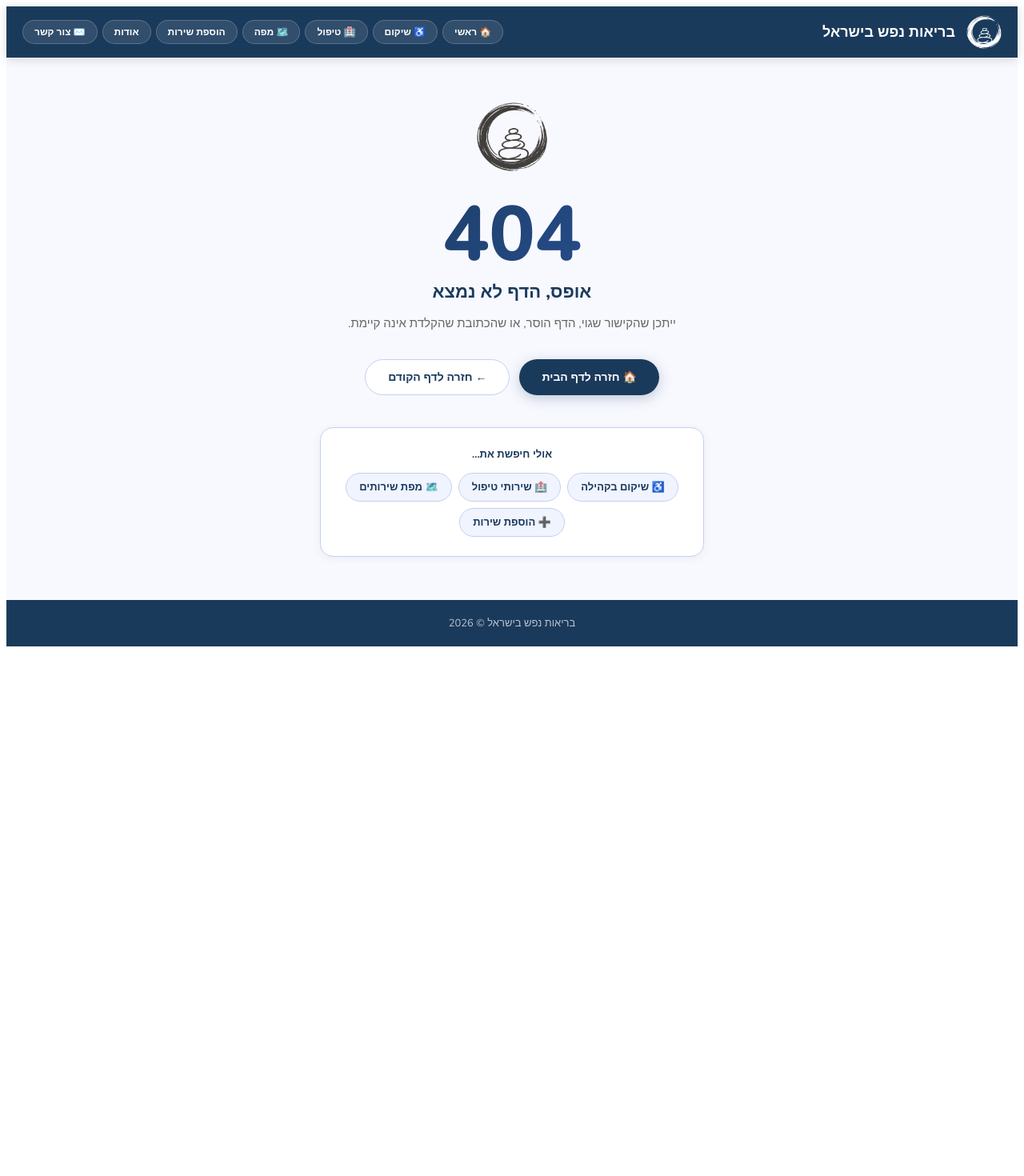
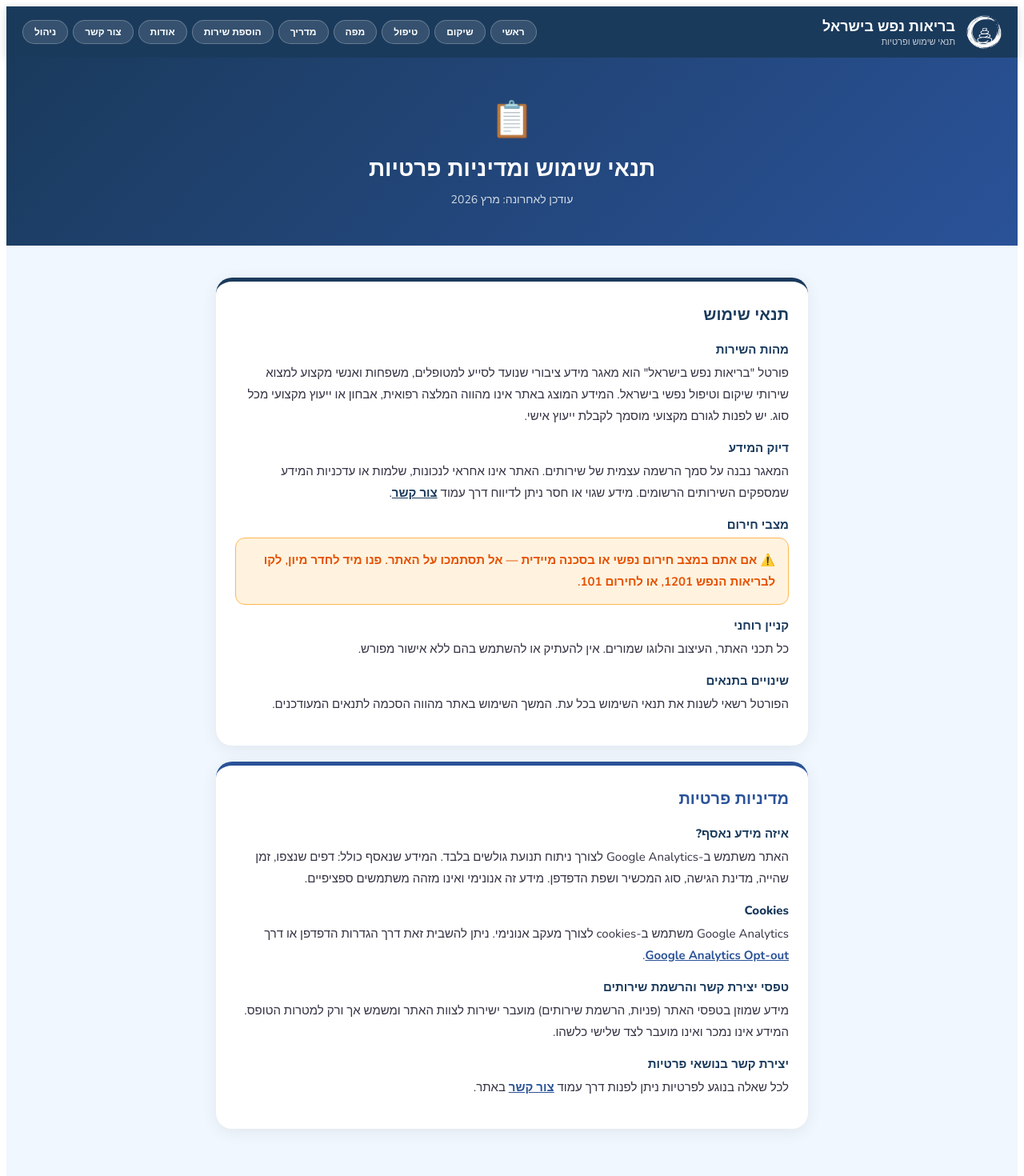
Before and after one commit to sivantelem-commits/rehab-directory, a Next.js app: page /legal in a window 1280 px wide. Before the commit this address had no page. Shown: the top 1470 px of the page at 80% size. Before the commit the page ends 816 px from the top, so only its background shows below. Built offline with nearby package versions, Linux system fonts and the light colour scheme.

Commit message:
Create legal.js

```diff
--- /dev/null
+++ b/pages/legal.js
@@ -0,0 +1,113 @@
+import Head from 'next/head'
+
+const NAV = [['/', 'ראשי'], ['/rehab', 'שיקום'], ['/treatment', 'טיפול'], ['/map', 'מפה'], ['/guide', 'מדריך'], ['/register', 'הוספת שירות'], ['/about', 'אודות'], ['/contact', 'צור קשר'], ['/admin', 'ניהול']]
+
+export default function Legal() {
+  return (
+    <>
+      <Head>
+        <title>תנאי שימוש ומדיניות פרטיות | בריאות נפש בישראל</title>
+        <meta name="description" content="תנאי שימוש ומדיניות פרטיות של פורטל בריאות נפש בישראל." />
+        <meta name="robots" content="index, follow" />
+        <link rel="canonical" href="https://rehabdirectoryil.vercel.app/legal" />
+        <link href="https://fonts.googleapis.com/css2?family=Nunito:wght@400;600;700;800&display=swap" rel="stylesheet" />
+      </Head>
+
+      <div dir="rtl" style={{ fontFamily: "'Nunito', sans-serif", minHeight: '100vh', background: '#F0F7FF' }}>
+
+        <header style={{ background: '#1A3A5C', color: 'white', padding: '10px 20px', display: 'flex', alignItems: 'center', justifyContent: 'space-between', boxShadow: '0 2px 12px rgba(0,0,0,0.15)', flexWrap: 'wrap', gap: 8 }}>
+          <div style={{ display: 'flex', alignItems: 'center', gap: 14 }}>
+            <img src="/logo.png" alt="לוגו" style={{ width: 44, height: 44, objectFit: 'contain', filter: 'brightness(0) invert(1)' }} />
+            <div>
+              <div style={{ fontWeight: 800, fontSize: 18 }}>בריאות נפש בישראל</div>
+              <div style={{ fontSize: 11, opacity: 0.75 }}>תנאי שימוש ופרטיות</div>
+            </div>
+          </div>
+          <nav style={{ display: 'flex', gap: 6, flexWrap: 'wrap' }}>
+            {NAV.map(([href, label]) => (
+              <a key={href} href={href} style={{ color: 'white', background: 'rgba(255,255,255,0.12)', borderRadius: '999px', padding: '6px 14px', fontWeight: 600, fontSize: 12, border: '1.5px solid rgba(255,255,255,0.25)', textDecoration: 'none' }}>{label}</a>
+            ))}
+          </nav>
+        </header>
+
+        <div style={{ background: 'linear-gradient(135deg, #1A3A5C, #2A5298)', color: 'white', padding: '48px 20px', textAlign: 'center' }}>
+          <div style={{ fontSize: 44, marginBottom: 12 }}>📋</div>
+          <h1 style={{ fontSize: 28, fontWeight: 800, margin: '0 0 10px' }}>תנאי שימוש ומדיניות פרטיות</h1>
+          <p style={{ fontSize: 14, opacity: 0.8, margin: 0 }}>עודכן לאחרונה: מרץ 2026</p>
+        </div>
+
+        <main style={{ maxWidth: 740, margin: '0 auto', padding: '40px 16px 64px' }}>
+
+          {/* תנאי שימוש */}
+          <Section color="#1A3A5C" title="תנאי שימוש">
+
+            <SubTitle>מהות השירות</SubTitle>
+            <P>פורטל "בריאות נפש בישראל" הוא מאגר מידע ציבורי שנועד לסייע למטופלים, משפחות ואנשי מקצוע למצוא שירותי שיקום וטיפול נפשי בישראל. המידע המוצג באתר אינו מהווה המלצה רפואית, אבחון או ייעוץ מקצועי מכל סוג. יש לפנות לגורם מקצועי מוסמך לקבלת ייעוץ אישי.</P>
+
+            <SubTitle>דיוק המידע</SubTitle>
+            <P>המאגר נבנה על סמך הרשמה עצמית של שירותים. האתר אינו אחראי לנכונות, שלמות או עדכניות המידע שמספקים השירותים הרשומים. מידע שגוי או חסר ניתן לדיווח דרך עמוד <a href="/contact" style={{ color: '#1A3A5C', fontWeight: 700 }}>צור קשר</a>.</P>
+
+            <SubTitle>מצבי חירום</SubTitle>
+            <div style={{ background: '#FFF3E0', border: '1.5px solid #FFB74D', borderRadius: 12, padding: '14px 16px', marginBottom: 16 }}>
+              <P style={{ margin: 0, fontWeight: 600, color: '#E65100' }}>
+                ⚠️ אם אתם במצב חירום נפשי או בסכנה מיידית — אל תסתמכו על האתר. פנו מיד לחדר מיון, לקו לבריאות הנפש <strong>1201</strong>, או לחירום <strong>101</strong>.
+              </P>
+            </div>
+
+            <SubTitle>קניין רוחני</SubTitle>
+            <P>כל תכני האתר, העיצוב והלוגו שמורים. אין להעתיק או להשתמש בהם ללא אישור מפורש.</P>
+
+            <SubTitle>שינויים בתנאים</SubTitle>
+            <P>הפורטל רשאי לשנות את תנאי השימוש בכל עת. המשך השימוש באתר מהווה הסכמה לתנאים המעודכנים.</P>
+          </Section>
+
+          {/* מדיניות פרטיות */}
+          <Section color="#2A5298" title="מדיניות פרטיות">
+
+            <SubTitle>איזה מידע נאסף?</SubTitle>
+            <P>האתר משתמש ב-Google Analytics לצורך ניתוח תנועת גולשים בלבד. המידע שנאסף כולל: דפים שנצפו, זמן שהייה, מדינת הגישה, סוג המכשיר ושפת הדפדפן. מידע זה אנונימי ואינו מזהה משתמשים ספציפיים.</P>
+
+            <SubTitle>Cookies</SubTitle>
+            <P>Google Analytics משתמש ב-cookies לצורך מעקב אנונימי. ניתן להשבית זאת דרך הגדרות הדפדפן או דרך <a href="https://tools.google.com/dlpage/gaoptout" target="_blank" rel="noopener noreferrer" style={{ color: '#2A5298', fontWeight: 700 }}>Google Analytics Opt-out</a>.</P>
+
+            <SubTitle>טפסי יצירת קשר והרשמת שירותים</SubTitle>
+            <P>מידע שמוזן בטפסי האתר (פניות, הרשמת שירותים) מועבר ישירות לצוות האתר ומשמש אך ורק למטרות הטופס. המידע אינו נמכר ואינו מועבר לצד שלישי כלשהו.</P>
+
+            <SubTitle>יצירת קשר בנושאי פרטיות</SubTitle>
+            <P>לכל שאלה בנוגע לפרטיות ניתן לפנות דרך עמוד <a href="/contact" style={{ color: '#2A5298', fontWeight: 700 }}>צור קשר</a> באתר.</P>
+          </Section>
+
+        </main>
+
+        <footer style={{ background: '#1A3A5C', color: 'rgba(255,255,255,0.7)', textAlign: 'center', padding: '24px', fontSize: 13 }}>
+          <div style={{ marginBottom: 8 }}>
+            {[['/', 'ראשי'], ['/rehab', 'שיקום'], ['/treatment', 'טיפול'], ['/about', 'אודות'], ['/contact', 'צור קשר'], ['/legal', 'תנאי שימוש']].map(([href, label], i, arr) => (
+              <span key={href}>
+                <a href={href} style={{ color: 'rgba(255,255,255,0.7)', textDecoration: 'none' }}>{label}</a>
+                {i < arr.length - 1 && <span style={{ margin: '0 8px', opacity: 0.4 }}>·</span>}
+              </span>
+            ))}
+          </div>
+          בריאות נפש בישראל © {new Date().getFullYear()}
+        </footer>
+      </div>
+    </>
+  )
+}
+
+function Section({ color, title, children }) {
+  return (
+    <div style={{ background: 'white', borderRadius: 20, padding: '28px 24px', marginBottom: 20, boxShadow: '0 4px 20px rgba(0,0,0,0.07)', borderTop: `5px solid ${color}` }}>
+      <h2 style={{ fontSize: 20, fontWeight: 800, color, margin: '0 0 20px' }}>{title}</h2>
+      {children}
+    </div>
+  )
+}
+
+function SubTitle({ children }) {
+  return <h3 style={{ fontSize: 15, fontWeight: 800, color: '#1A3A5C', margin: '16px 0 6px' }}>{children}</h3>
+}
+
+function P({ children, style }) {
+  return <p style={{ fontSize: 15, color: '#334', lineHeight: 1.8, margin: '0 0 10px', ...style }}>{children}</p>
+}
```
